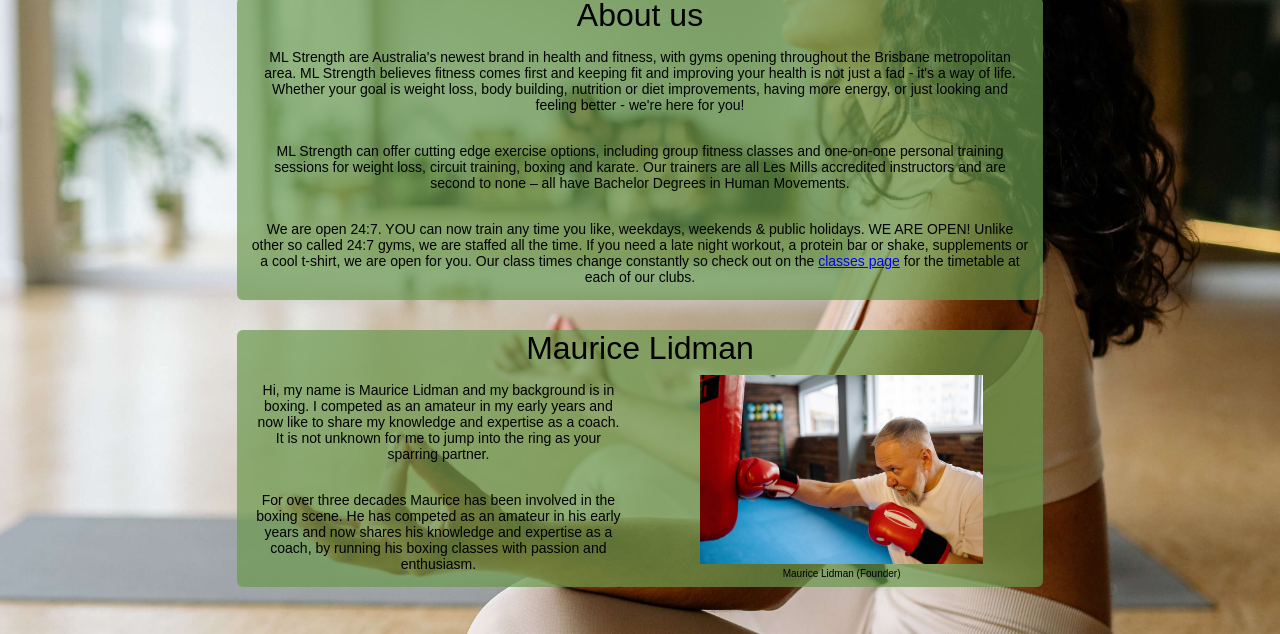
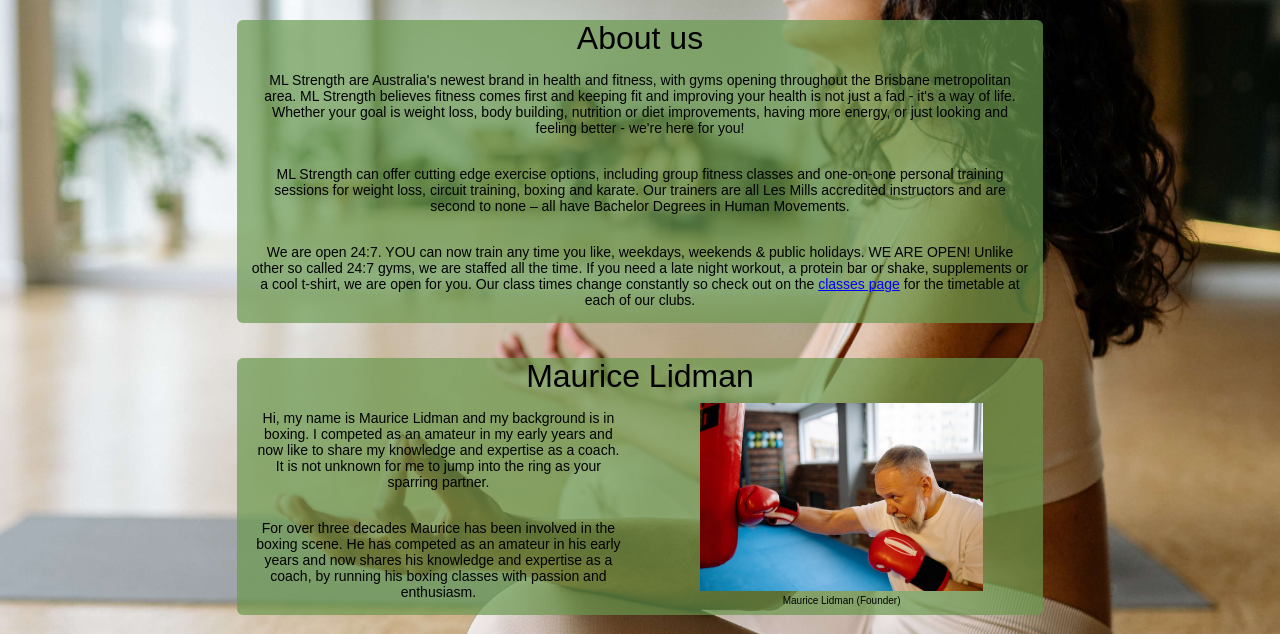
Before and after one commit to sirjamo1/AT3_Website_Howells_467957957, a plain HTML site: page html/about.html in a window 1280 px wide. Shown: the part 83-717 px from the top of the page. Drawn offline with Linux system fonts and the light colour scheme.

Commit message:
trying window origin instead of hostName

```diff
--- a/css/style.css
+++ b/css/style.css
@@ -120,7 +120,7 @@ body {
 }
 /*👉Section content👈*/
 body > main {
-    min-height: 80%;
+    height: 80%;
     width: 100%;
     justify-content: space-evenly;
     align-items: center;
@@ -451,23 +451,20 @@ section#about-section {
     overflow-y: auto;
     display: grid;
     gap: 30px;
+    padding-top: 20px;
+    padding-bottom: 20px;
 }
 section#about-section article {
     background-color: var(--asparagus-opacity);
     border-radius: 6px;
-    /*👉margin-top: 10%;👈*/
-   /*👉 padding: 10px;👈*/
 }
-/*👉section#about-section header > h1 {
-    padding-top: 10px;
-}👈*/
+
 section#about-section article > p {
     padding: 15px;
 }
 section#about-section article:nth-child(2) {
     display: grid;
     grid-template-columns: repeat(1, 1fr);
-    margin-bottom: 10%;
 }
 section#about-section article:nth-child(2) figure {
     max-width: 70%;
--- a/javascript/main.js
+++ b/javascript/main.js
@@ -1,3 +1,4 @@
+
 const createHeader = () => {
     const toggleNavDisplay = (e) => {
         e.stopPropagation();
@@ -24,7 +25,7 @@ const createHeader = () => {
     heartHomeLink.setAttribute(
         "href",
         `${
-            window.location.hostName === "sirjamo1.github.io"
+            window.location.origin === "https://sirjamo1.github.io"
                 ? "/AT3_Website_Howells_467957957/index.html"
                 : "/index.html"
         }`
@@ -58,7 +59,7 @@ const createHeader = () => {
     listLinkHome.setAttribute(
         "href",
         `${
-            window.location.hostName === "sirjamo1.github.io"
+            window.location.origin === "https://sirjamo1.github.io"
                 ? "/AT3_Website_Howells_467957957/index.html"
                 : "/index.html"
         }`
@@ -71,7 +72,7 @@ const createHeader = () => {
     listLinkAbout.setAttribute(
         "href",
         `${
-            window.location.hostName === "sirjamo1.github.io"
+            window.location.origin === "https://sirjamo1.github.io"
                 ? "/AT3_Website_Howells_467957957/html/about.html"
                 : "../html/about.html"
         }`
@@ -84,7 +85,7 @@ const createHeader = () => {
     listLinkClasses.setAttribute(
         "href",
         `${
-            window.location.hostName === "sirjamo1.github.io"
+            window.location.origin === "https://sirjamo1.github.io"
                 ? "/AT3_Website_Howells_467957957/html/classes.html"
                 : "../html/classes.html"
         }`
@@ -97,7 +98,7 @@ const createHeader = () => {
     listLinkForm.setAttribute(
         "href",
         `${
-            window.location.hostName === "sirjamo1.github.io"
+            window.location.origin === "https://sirjamo1.github.io"
                 ? "/AT3_Website_Howells_467957957/html/form.html"
                 : "../html/form.html"
         }`
@@ -110,7 +111,7 @@ const createHeader = () => {
     listLinkPrivacy.setAttribute(
         "href",
         `${
-            window.location.hostName === "sirjamo1.github.io"
+            window.location.origin === "https://sirjamo1.github.io"
                 ? "/AT3_Website_Howells_467957957/html/privacy.html"
                 : "../html/privacy.html"
         }`
@@ -121,10 +122,12 @@ const createHeader = () => {
     navContainer.appendChild(navList);
     header.appendChild(navContainer);
     toggleNavDumbbell();
+
 };
 createHeader();
 
 const createFooter = () => {
+
     const footerContainer = document.getElementsByTagName("footer")[0];
     const leftContainer = document.createElement("div");
     const companyText = document.createElement("p");
@@ -153,14 +156,14 @@ const createFooter = () => {
     const githubLink = document.createElement("a");
     githubLink.setAttribute(
         "href",
-        "https://github.com/sirjamo1/AT3_Website_Howells_467957957-"
+        "https://github.com/sirjamo1/AT3_Website_Howells_467957957"
     );
     githubLink.setAttribute("target", "_blank");
     const githubLogo = document.createElement("img");
     githubLogo.setAttribute(
         "src",
         `${
-            window.location.hostName === "sirjamo1.github.io"
+            window.location.origin === "https://sirjamo1.github.io"
                 ? "/AT3_Website_Howells_467957957/images/github-mark-white.png"
                 : "../images/github-mark-white.png"
         }`
@@ -176,6 +179,7 @@ const createFooter = () => {
     );
     rightContainer.appendChild(developerText);
     footerContainer.appendChild(rightContainer);
+
 };
 createFooter();
 const showClassTable = (classesButtons, i) => {
@@ -229,7 +233,16 @@ const addListenersToClassButtons = () => {
     }
 };
 addListenersToClassButtons();
+const changePathsForGhPages = () => {
+    console.log(window.location.origin);
+    // if (window.location.origin === "https://sirjamo1.github.io") {
+    //     console.log("github")
+        const navList = document.getElementsByClassName("nav-list");
 
+   // }
+}
+
+changePathsForGhPages()
 //Remove show-mobile-nav class (if it was open when resizing screen)
 window.addEventListener("resize", () => {
     const navList = document.getElementsByClassName("nav-list");
```
